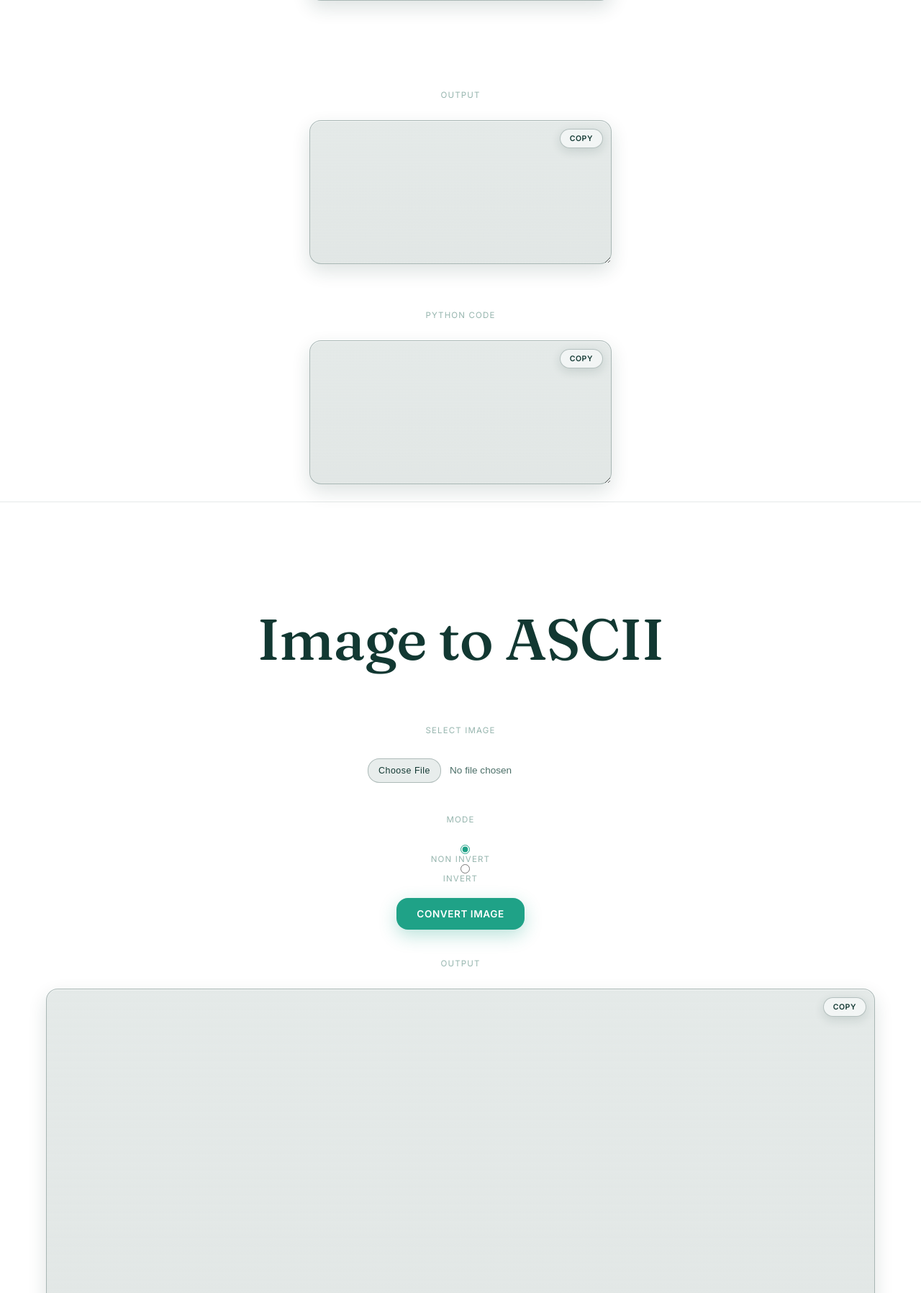
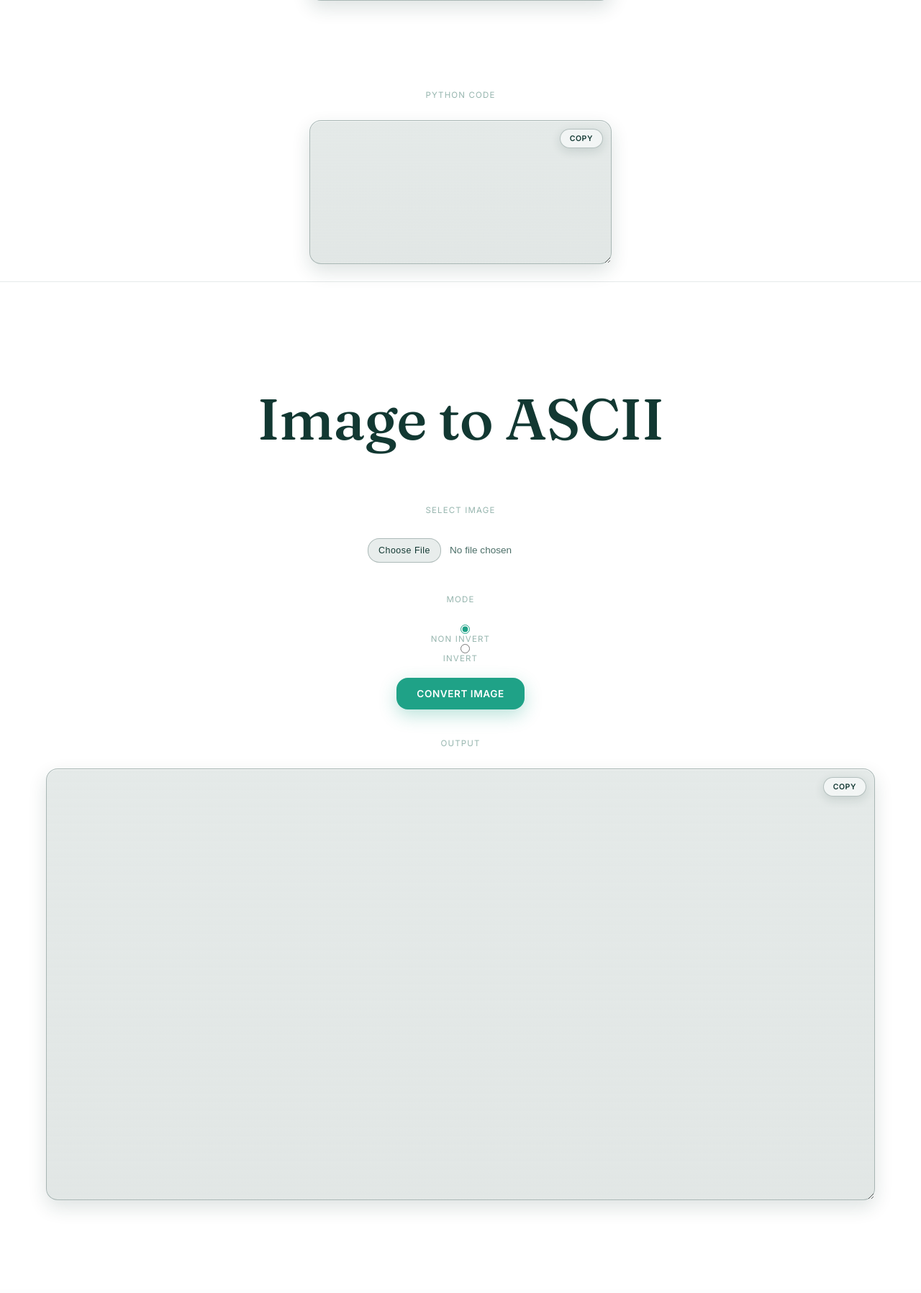
Before and after one commit to leovsiji/ross, a Django app: template ross/home/templates/home/index.html in a window 1280 px wide. Shown: the part 1078-2875 px from the top of the page at 72% size. After the commit the page ends 2758 px from the top, so only its background shows below. Run offline with Django 5.2, Linux system fonts and the light colour scheme; the template is opened without the code that fills it, so the values that code supplies are empty.

Commit message:
ouput box fix

```diff
--- a/ross/home/templates/home/index.html
+++ b/ross/home/templates/home/index.html
@@ -61,17 +61,6 @@
             <button type="button" class="copy-btn" data-copy-target="text-output">Copy</button>
         </div>
     </form>
-    <label>Output</label><br>
-        <div class="output-wrap">
-            <textarea
-                id="text-output"
-                rows="10"
-                cols="50"
-                style="color: {{ selected_color }};"
-                readonly>{{ text_result }}</textarea>
-            <button type="button" class="copy-btn" data-copy-target="text-output">Copy</button>
-        </div>
-        <br><br>
         <label>Python Code</label><br>
         <div class="output-wrap">
             <textarea
```
